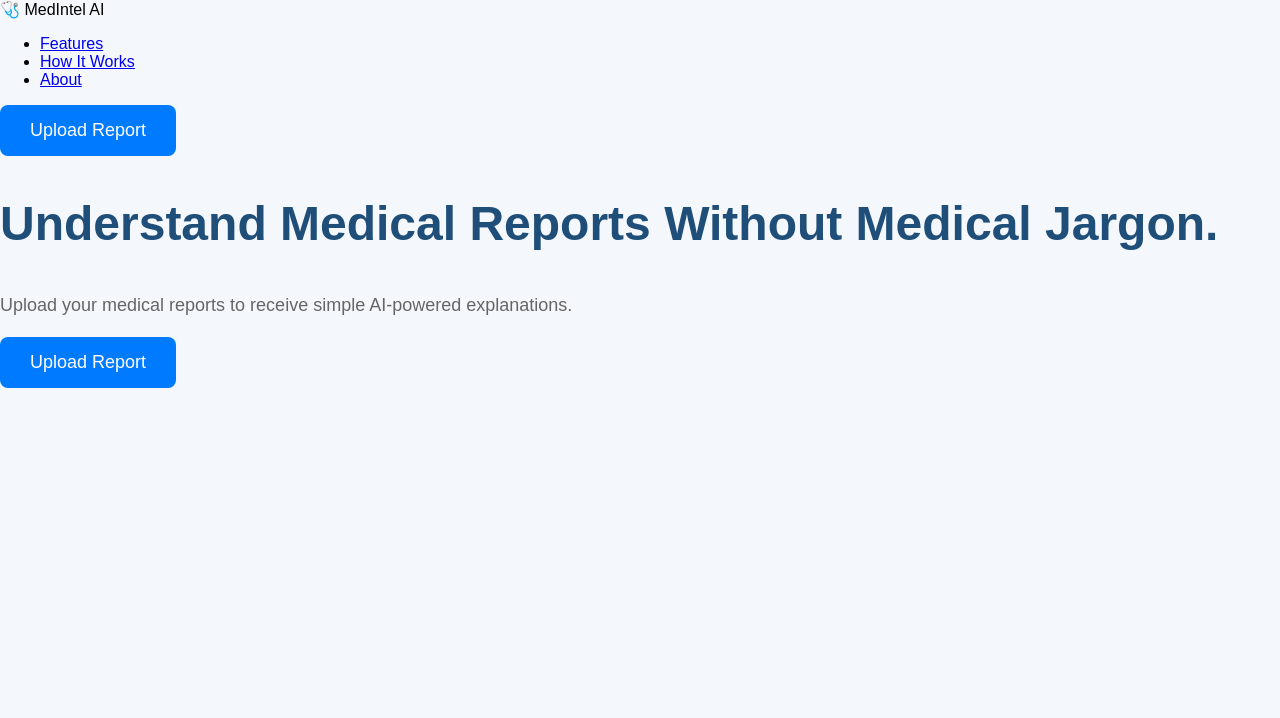
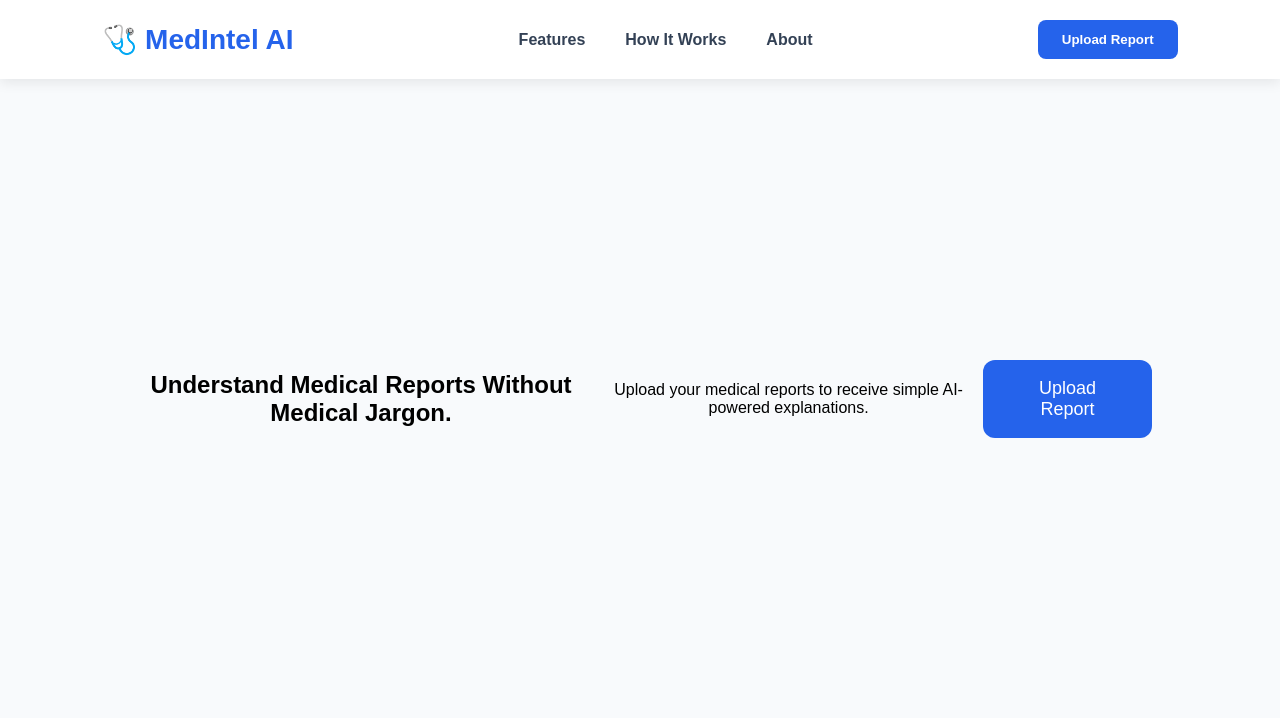
Before and after one commit to Jayavardhan-2005/medintel-ai, a Flask app: page / in a window 1280 px wide. Shown: the top 718 px of the page. Run offline with Flask 3, Linux system fonts and the light colour scheme.

Commit message:
Button UI changed

```diff
--- a/static/css/style.css
+++ b/static/css/style.css
@@ -1,38 +1,127 @@
-body {
-    margin: 0;
-    padding: 0;
-    font-family: Arial, sans-serif;
-    background-color: #f4f7fb;
+*{
+    margin:0;
+    padding:0;
+    box-sizing:border-box;
 }
 
-.container {
-    width: 70%;
-    margin: 100px auto;
-    text-align: center;
+body{
+
+    font-family:Arial, sans-serif;
+    background:#F8FAFC;
+
 }
 
-h1 {
-    font-size: 48px;
-    color: #1f4e79;
+.navbar{
+
+    display:flex;
+    justify-content:space-between;
+    align-items:center;
+    padding:20px 8%;
+    background:white;
+    box-shadow:0 4px 12px rgba(0,0,0,.08);
+
 }
 
-h2 {
-    color: #555;
-    margin-bottom: 20px;
+.logo{
+
+    font-size:28px;
+    font-weight:bold;
+    color:#2563EB;
+
 }
 
-p {
-    color: #666;
-    font-size: 18px;
-    line-height: 1.6;
+.nav-links{
+
+    display:flex;
+    list-style:none;
+    gap:40px;
+
 }
 
-button {
-    background-color: #007BFF;
-    color: white;
-    border: none;
-    padding: 15px 30px;
-    font-size: 18px;
-    border-radius: 8px;
-    cursor: pointer;
+.nav-links a{
+
+    text-decoration:none;
+    color:#334155;
+    font-weight:600;
+    transition:.3s;
+
 }
+
+.nav-links a:hover{
+
+    color:#2563EB;
+
+}
+
+.hero{
+
+    display:flex;
+    justify-content:center;
+    align-items:center;
+    text-align:center;
+    height:80vh;
+    padding:0 10%;
+
+}
+
+.hero-content h1{
+
+    font-size:56px;
+    color:#0F172A;
+    margin-bottom:20px;
+
+}
+
+.hero-content p{
+
+    font-size:20px;
+    color:#64748B;
+    line-height:1.7;
+    margin-bottom:35px;
+
+}
+
+#upload-btn{
+
+    background:#2563EB;
+    color:white;
+    border:none;
+    padding:18px 40px;
+    font-size:18px;
+    border-radius:12px;
+    cursor:pointer;
+    transition:.3s;
+
+}
+
+#upload-btn:hover{
+
+    background:#1D4ED8;
+
+}
+
+.nav-btn{
+
+    background:#2563EB;
+
+    color:white;
+
+    border:none;
+
+    padding:12px 24px;
+
+    border-radius:8px;
+
+    cursor:pointer;
+
+    font-weight:bold;
+
+    transition:.3s;
+
+}
+
+.nav-btn:hover{
+
+    background:#1D4ED8;
+
+}
```
